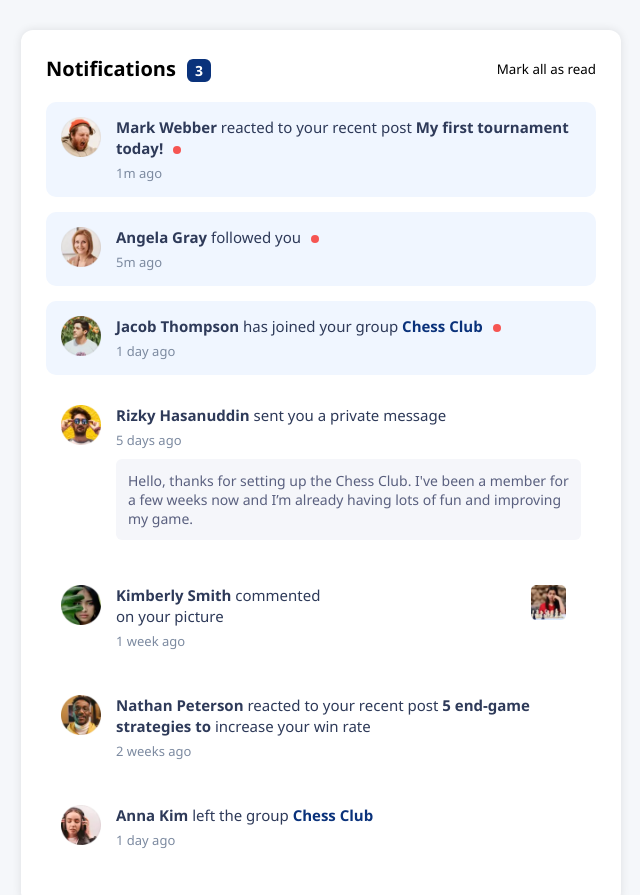
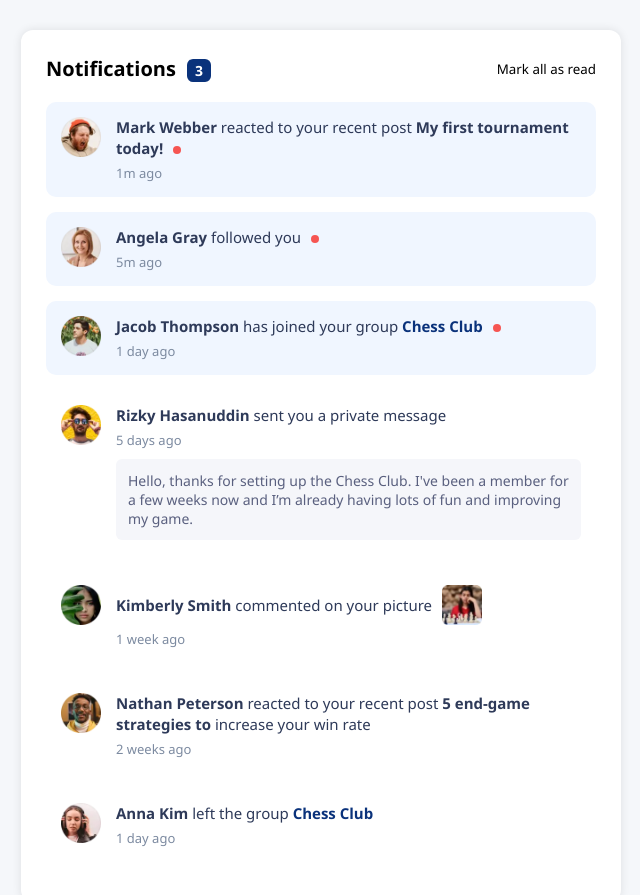
Before and after one commit to hieunguyen601/notification-page, a plain HTML site: page index.html in a window 1280 px wide. Shown: the whole page, without its empty margins (319-959 px from the left). Drawn offline with Linux system fonts and the light colour scheme.

Commit message:
Update style.css

```diff
--- a/style.css
+++ b/style.css
@@ -115,11 +115,14 @@ body {
 }
 
 .commented {
-    display: flex;
+  display: flex;
+  align-items: center;
+  justify-content: space-between;
+  gap: 10px;
 }
 
 .commented img {
-    margin-left: 200px;
-    width: 35px;
-    height: 35px;
+  width: 40px;
+  height: 40px;
+  object-fit: cover;
 }
```
